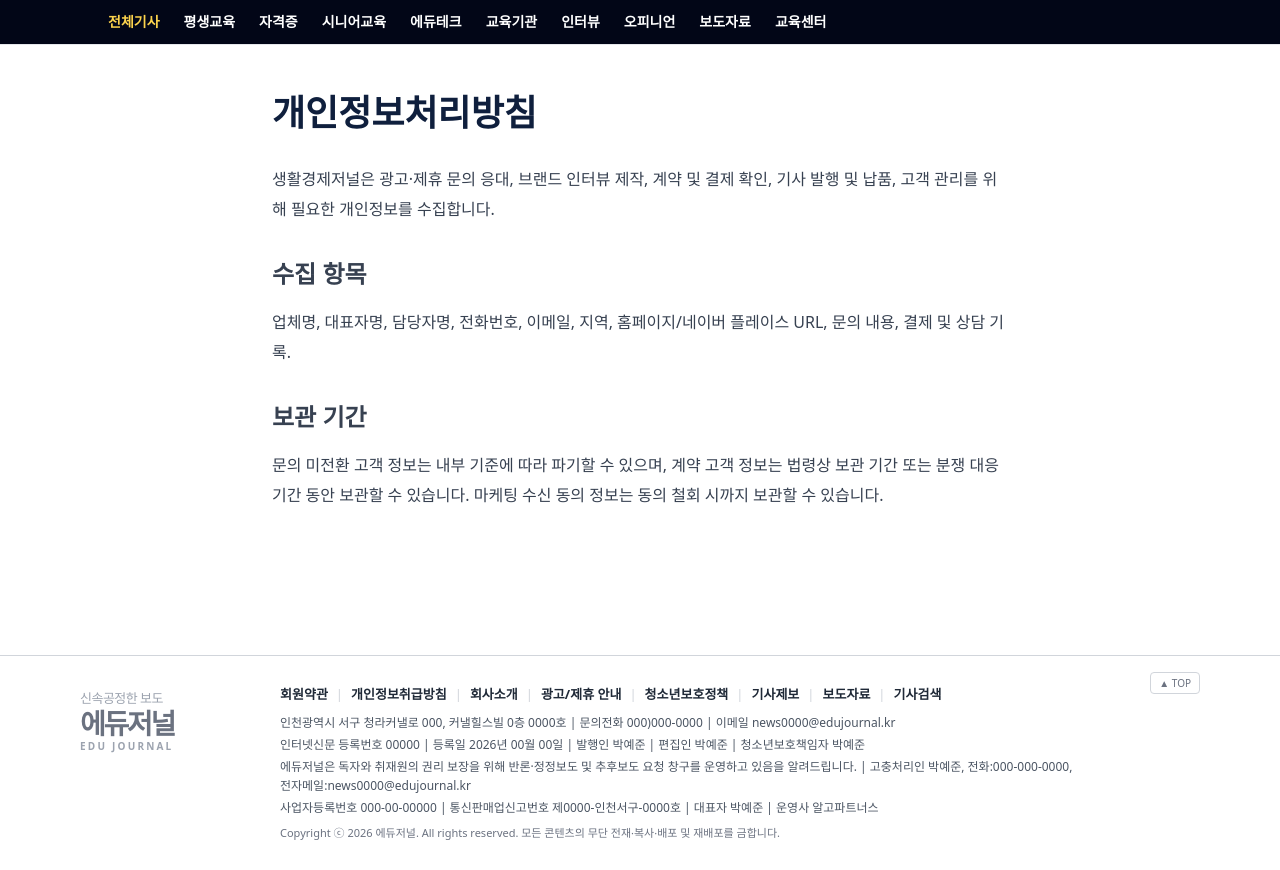
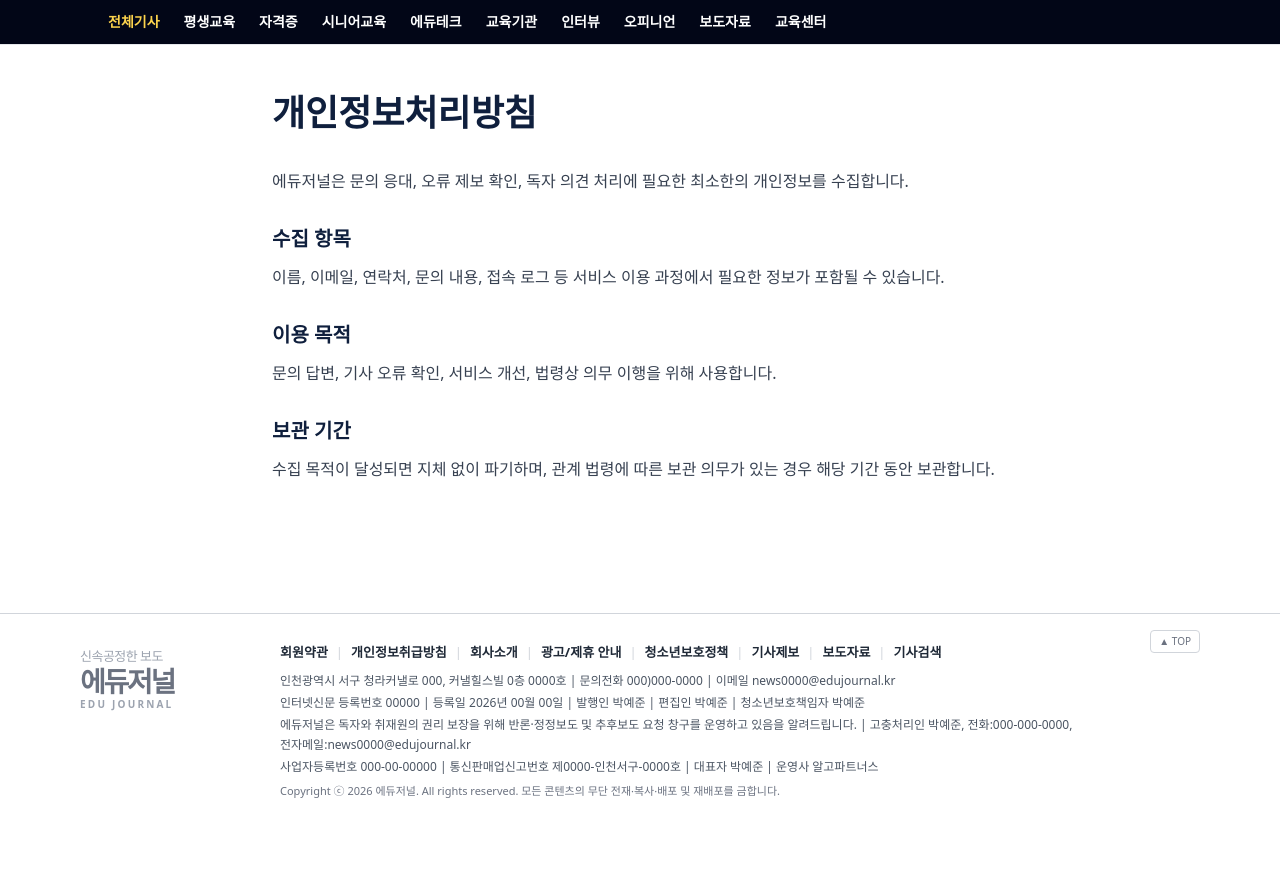
Before and after one commit to apark12321-ux/vision-media-mediaoffice, a Next.js app: page /privacy in a window 1280 px wide. After the commit the page ends 829 px from the top, so only its background shows below. Built offline with nearby package versions, Linux system fonts and the light colour scheme.

Commit message:
Clean public privacy page

```diff
--- a/app/privacy/page.tsx
+++ b/app/privacy/page.tsx
@@ -1,3 +1,5 @@
 export const metadata = { title: '개인정보처리방침' };
-export default function PrivacyPage() { return <Policy title="개인정보처리방침"><p>생활경제저널은 광고·제휴 문의 응대, 브랜드 인터뷰 제작, 계약 및 결제 확인, 기사 발행 및 납품, 고객 관리를 위해 필요한 개인정보를 수집합니다.</p><h2>수집 항목</h2><p>업체명, 대표자명, 담당자명, 전화번호, 이메일, 지역, 홈페이지/네이버 플레이스 URL, 문의 내용, 결제 및 상담 기록.</p><h2>보관 기간</h2><p>문의 미전환 고객 정보는 내부 기준에 따라 파기할 수 있으며, 계약 고객 정보는 법령상 보관 기간 또는 분쟁 대응 기간 동안 보관할 수 있습니다. 마케팅 수신 동의 정보는 동의 철회 시까지 보관할 수 있습니다.</p></Policy>; }
-function Policy({ title, children }: { title: string; children: React.ReactNode }) { return <main className="mx-auto max-w-3xl px-4 py-12"><h1 className="text-4xl font-black text-brand-navy">{title}</h1><div className="markdown-body mt-8 text-gray-700">{children}</div></main>; }
+
+export default function PrivacyPage() {
+  return <main className="mx-auto max-w-3xl px-4 py-12"><h1 className="text-4xl font-black text-brand-navy">개인정보처리방침</h1><div className="mt-8 space-y-7 leading-8 text-gray-700"><p>에듀저널은 문의 응대, 오류 제보 확인, 독자 의견 처리에 필요한 최소한의 개인정보를 수집합니다.</p><section><h2 className="text-xl font-black text-brand-navy">수집 항목</h2><p className="mt-2">이름, 이메일, 연락처, 문의 내용, 접속 로그 등 서비스 이용 과정에서 필요한 정보가 포함될 수 있습니다.</p></section><section><h2 className="text-xl font-black text-brand-navy">이용 목적</h2><p className="mt-2">문의 답변, 기사 오류 확인, 서비스 개선, 법령상 의무 이행을 위해 사용합니다.</p></section><section><h2 className="text-xl font-black text-brand-navy">보관 기간</h2><p className="mt-2">수집 목적이 달성되면 지체 없이 파기하며, 관계 법령에 따른 보관 의무가 있는 경우 해당 기간 동안 보관합니다.</p></section></div></main>;
+}
```
